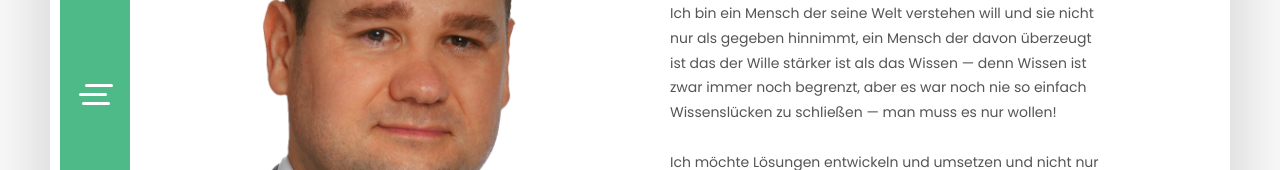
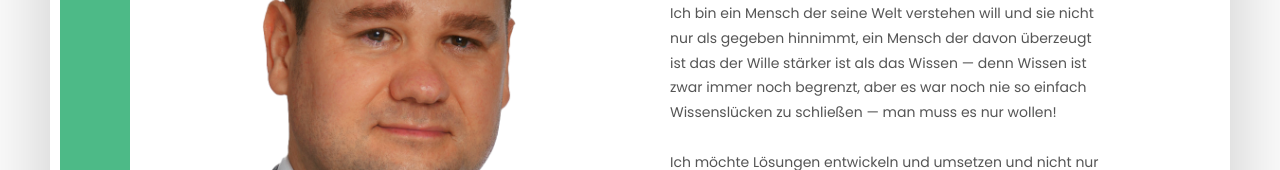
Before and after one commit to oscharko/oscharko, a Vue app: page / in a window 1280 px wide. Shown: the part 308-478 px from the top of the page. Built offline with nearby package versions, Linux system fonts and the light colour scheme.

Commit message:
Update SiteHeader.vue

```diff
--- a/src/components/SiteHeader.vue
+++ b/src/components/SiteHeader.vue
@@ -1,11 +1,11 @@
 <template>
   <header id="site_header" class="header">
     <div class="header-content">
-      <div class="menu-button">
+      <!-- <div class="menu-button">
         <span></span>
         <span></span>
         <span></span>
-      </div>
+      </div> -->
       <div class="header-titles">
         <a href="#">
           <img width="50" src="@/assets/safari-pinned-tab.svg" alt="image" />
```
